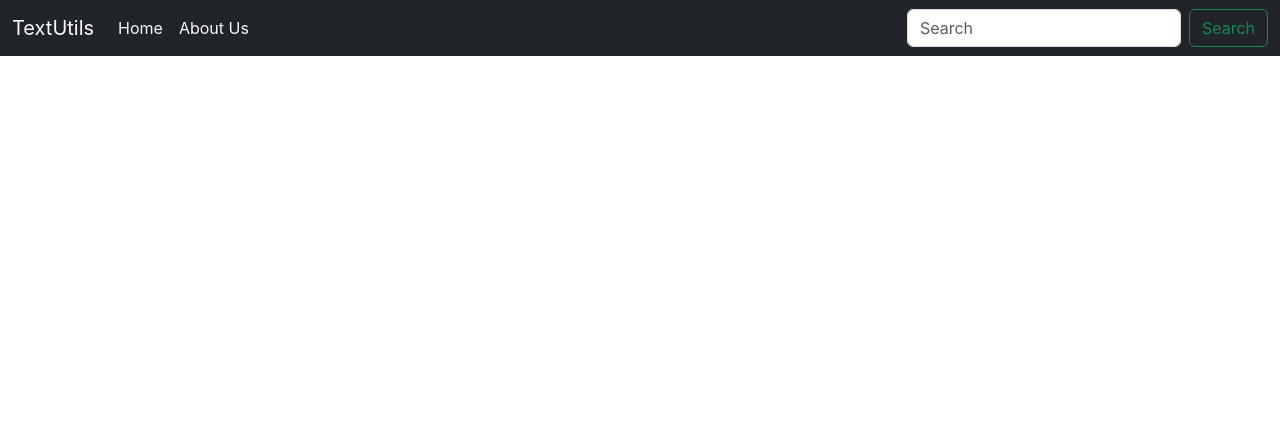
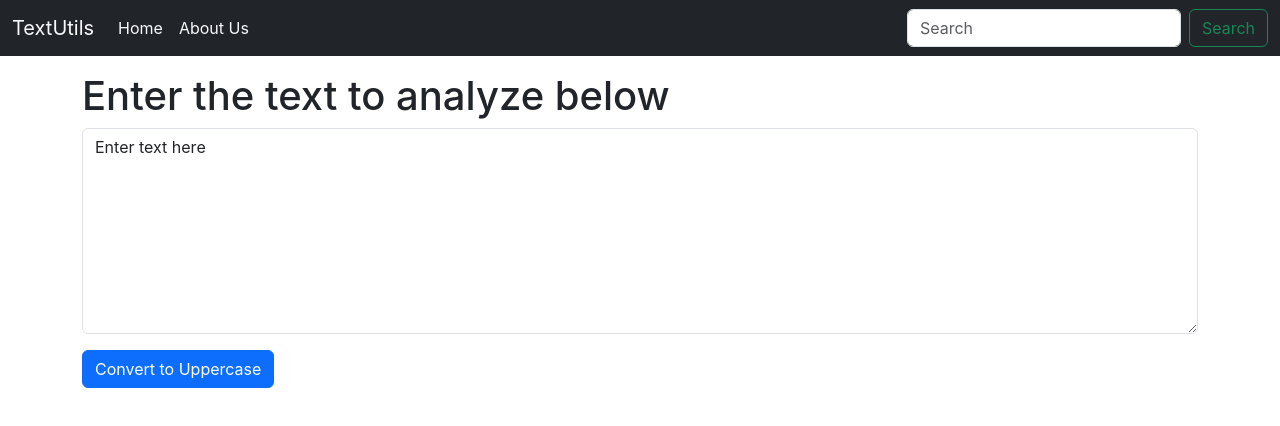
Before and after one commit to sameehana18/TextUtils, a React (Create React App) app: page / in a window 1280 px wide. Shown: the top 426 px of the page. Built offline with nearby package versions, Linux system fonts and the light colour scheme.

Commit message:
made textform component and created text state and used hooks

```diff
--- a/src/App.js
+++ b/src/App.js
@@ -1,11 +1,15 @@
 import logo from './logo.svg';
 import './App.css';
 import Navbar from './components/Navbar';
+import TextForm from './components/TextForm';
 
 function App() {
   return (
     <>
     <Navbar title="TextUtils" aboutText="About Us"/>
+    <div className="container my-3">
+      <TextForm heading="Enter the text to analyze below"/>
+    </div>
     </>
   );
 }
--- /dev/null
+++ b/src/components/TextForm.js
@@ -0,0 +1,31 @@
+import React, {useState} from "react";
+
+export default function TextForm(props) {
+    const handleUpClick = ()  => {
+        console.log("uppercase was clicked" + text);
+        let newText = text.toUpperCase();
+        setText(newText);
+    }
+
+    const handleOnChange = (event)  => {
+        console.log("On Change");
+        setText(event.target.value);
+    }
+
+    const [text, setText] = useState('Enter text here');
+  return (
+    <div>
+      <h1>{props.heading}</h1>
+      <div className="mb-3">
+        <textarea
+          className="form-control"
+          id="myBox"
+          value= {text}
+          onChange={handleOnChange}
+          rows="8"
+        ></textarea>
+      </div>
+      <button className="btn btn-primary" onClick={handleUpClick}>Convert to Uppercase</button>
+    </div>
+  );
+}
```
